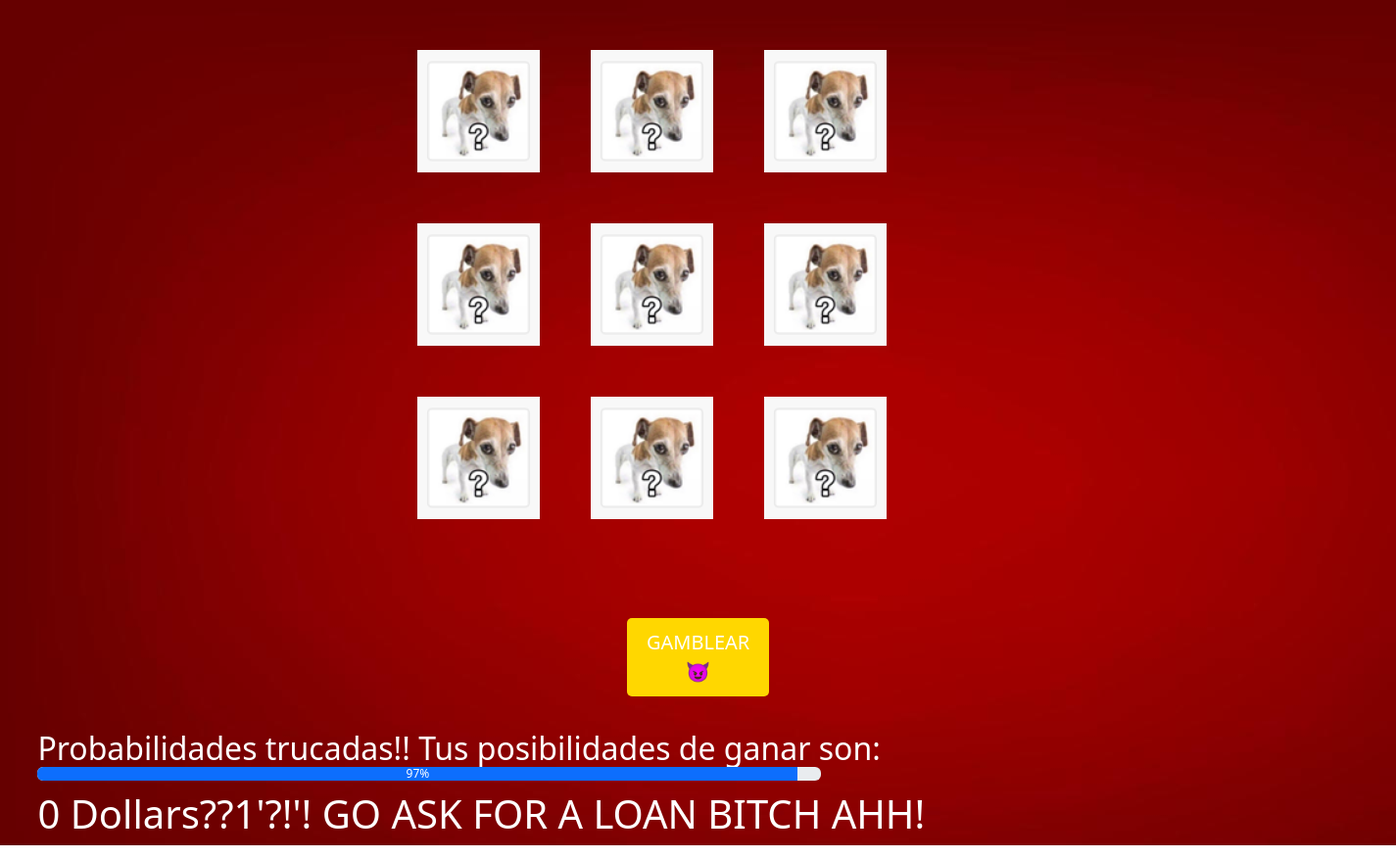
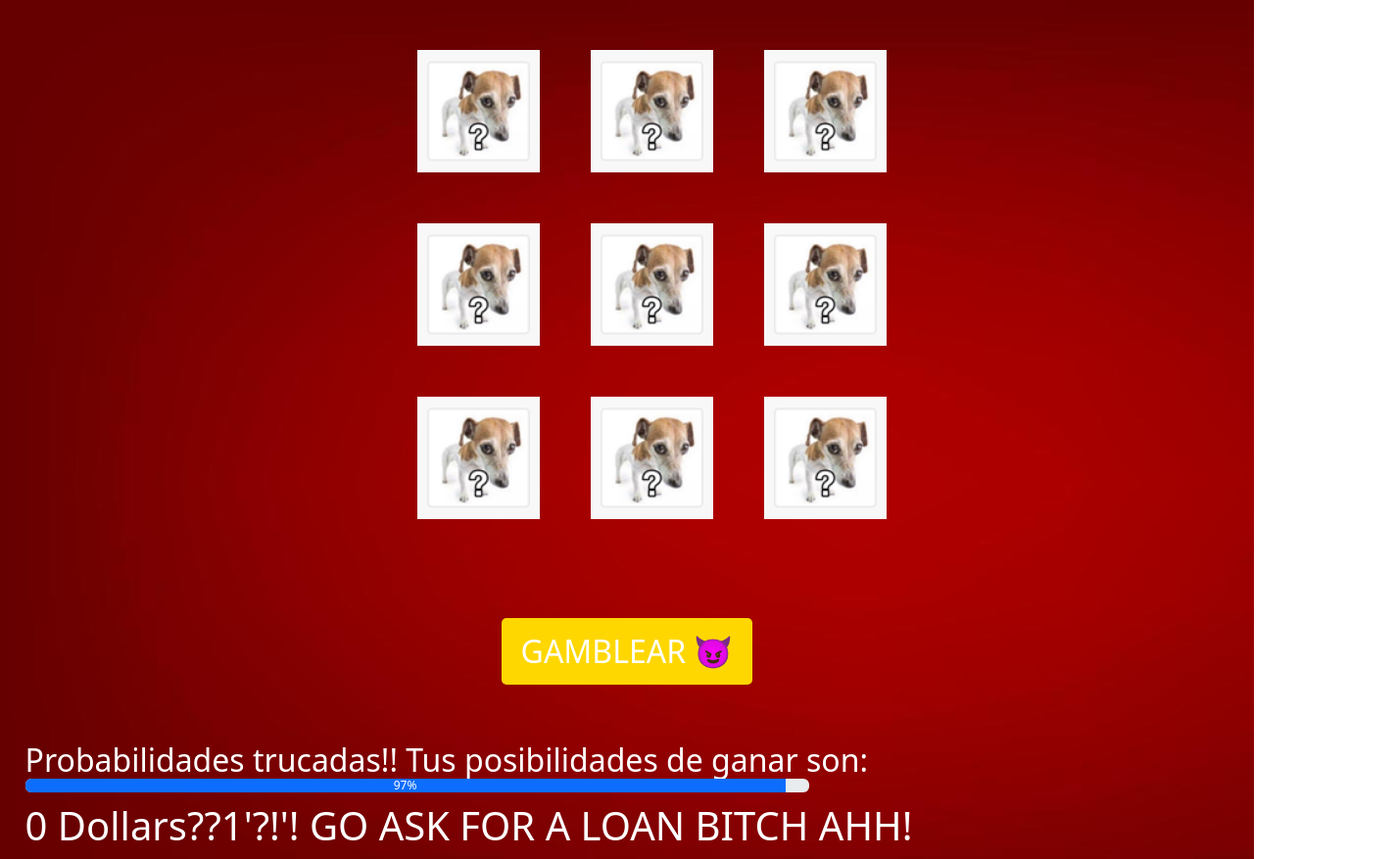
Before and after one commit to ivanmontoya7/Brainrot_Gambling, a plain HTML site: page index.html in a window 1280 px wide. Shown: the whole page at 98% size, 1425 px wide, since content can reach past the window. Drawn offline with nearby package versions, Linux system fonts and the light colour scheme.

Commit message:
Add files via upload

```diff
--- a/css/styles.css
+++ b/css/styles.css
@@ -4,7 +4,7 @@ table {
   margin-bottom: 100px;
 }
 
-img{
+img {
   margin-left: 50px;
   margin-top: 50px;
 }
@@ -14,34 +14,38 @@ body {
 }
 
 #recompensa {
-  position:fixed;
+  position: fixed;
   top: 10px;
   right: 10%;
 
 }
 
-img{
+img {
   width: 125px;
 }
 
-#gamblear{
-  margin-right: 50%;
-  margin-left: 50%;
+#gamblear {
   background-color: gold;
   color: white;
   padding: 10px 20px;
   font-size: 20px;
+  font-size: xx-large;
   border: none;
   border-radius: 5px;
+  margin-left: auto;
+  margin-right: auto;
+  display: block;
 }
 
 #ia_black {
-  position: fixed;
-  top: 0;
-  left: 0;
-  width: 100%;
-  height: 100%;
-  z-index: 999;
+    position: fixed;
+    top: 0;
+    left: 0;
+    width: 100%;
+    height: 100%;
+    margin-left: 0px;
+    margin-top: 0px;
+    z-index: 9999;
 }
 
 #probabilidades {
@@ -50,12 +54,17 @@ img{
   border: none;
 }
 
-#gazillion,#probabilidades{
+#gazillion,
+#probabilidades
+ {
   color: white;
   position: relative;
-  margin-left: 3%;
+  margin-left: 2%;
   margin-top: 10px;
+  margin-bottom: 10px;
 }
+
+
 
 .zoom {
   transition: transform .2s;
@@ -63,119 +72,3 @@ img{
   height: 120px;
   border: 5px solid yellow;
 }
-
-
-
-/* .zoom:hover {
-  transform: scale(1.99);
-} */
-
-/* main container */
-/* .container{
-  top:0px;
-  background:#fff;
-  width:100%;
-  height:100%;
-  min-height: 800px;
-  position:absolute;
-  left:0%;
-  background-color: transparent;
-  z-index: 999;
-}
-
-.loader {
-    text-align: center;
-}
-.loader span {
-    display: inline-block;
-
-
-	  margin: -280px 40px 54px  -34px;
-         background:url("https://cdn.theatlantic.com/assets/media/img/posts/Screen%20Shot%202013-10-08%20at%209.13.38%20AM.png");
-  background-size: contain;
-
-    -webkit-animation: loader 10s infinite  linear;
-    -moz-animation: loader 10s infinite  linear;
-}
-.loader span:nth-child(5n+5) {
-
-    -webkit-animation-delay: 1.3s;
-    -moz-animation-delay: 1.3s;
-}
-.loader span:nth-child(3n+2) {
-
-    -webkit-animation-delay: 1.5s;
-    -moz-animation-delay: 1.5s;
-}
-.loader span:nth-child(2n+5) {
-
-    -webkit-animation-delay: 1.7s;
-    -moz-animation-delay: 1.7s;
-}
-
-.loader span:nth-child(3n+10) {
-
-    -webkit-animation-delay: 2.7s;
-    -moz-animation-delay: 2.7s;
-}
-.loader span:nth-child(7n+2) {
-
-    -webkit-animation-delay: 3.5s;
-    -moz-animation-delay: 3.5s;
-}
-.loader span:nth-child(4n+5) {
-
-    -webkit-animation-delay: 5.5s;
-    -moz-animation-delay: 5.5s;
-}
-.loader span:nth-child(3n+7) {
-
-    -webkit-animation-delay: 8s;
-    -moz-animation-delay: 8s;
-}
-@-webkit-keyframes loader {
-  0% {
-    width: 80px;
-    height: 80px;
-    opacity: 1;
-
-	-webkit-transform: translate(0, 0px) rotateZ(0deg);
-  }
-  75% {
-    width: 80px;
-    height: 80px;
-    opacity: 1;
-
-	-webkit-transform: translate(100px, 600px) rotateZ(270deg);
-  }
-  100% {
-    width: 80px;
-    height: 80px;
-    opacity: 0;
-
-	-webkit-transform: translate(150px, 800px) rotateZ(360deg);
-  }
-}
-@-moz-keyframes loader {
-  0% {
-    width: 80px;
-    height: 80px;
-    opacity: 1;
-
-	-webkit-transform: translate(0, 0px) rotateZ(0deg);
-  }
-  75% {
-    width: 80px;
-    height: 80px;
-    opacity: 1;
-
-	-webkit-transform: translate(100px, 600px) rotateZ(270deg);
-  }
-  100% {
-    width: 80px;
-    height: 80px;
-    opacity: 0;
-
-	-webkit-transform: translate(150px, 800px) rotateZ(360deg);
-  }
-} */
--- a/js/03juego.js
+++ b/js/03juego.js
@@ -81,7 +81,7 @@ class juego {
         this.eleccion_video = Math.floor(Math.random() * 4);
         this.ruta_video = this.es_premio()[0].src;
 
-        this.video.src = "./vids/" + this.ruta_video[this.ruta_video.length-5] + "/" + this.eleccion_video + ".mp4";
+        this.video.src = "./vids/" + this.ruta_video[this.ruta_video.length - 5] + "/" + this.eleccion_video + ".mp4";
 
         /*         let error = false;
                 while (error) {
@@ -115,7 +115,7 @@ class juego {
 
         for (let combinacion of this.combinaciones) {
             if (combinacion[0].src === combinacion[1].src && combinacion[1].src === combinacion[2].src) {
-            return [combinacion[0], combinacion[1], combinacion[2]];
+                return [combinacion[0], combinacion[1], combinacion[2]];
             }
         }
 
```
Also changed, not shown: js/02casilla.js (+8 -8 lines), js/01tablero.js (line endings or trailing spaces), 1 other file.
